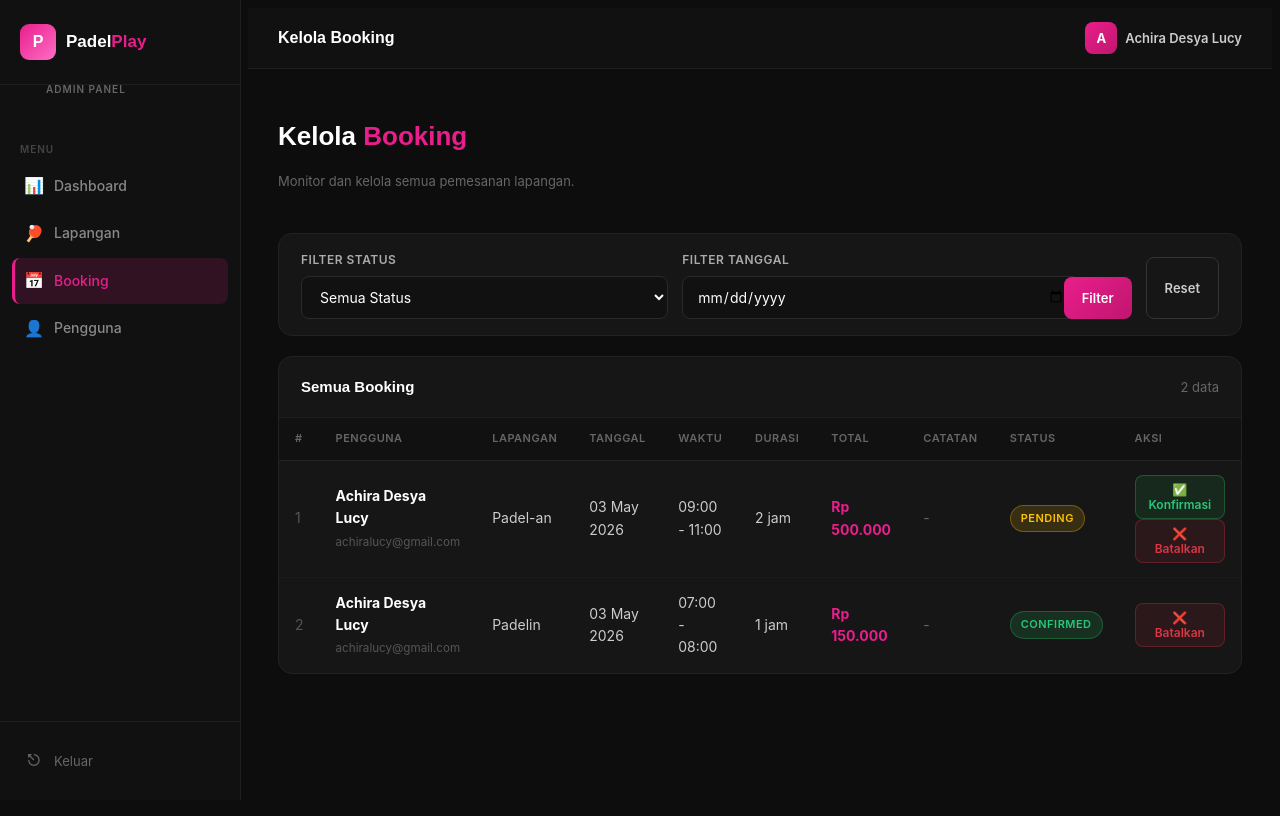
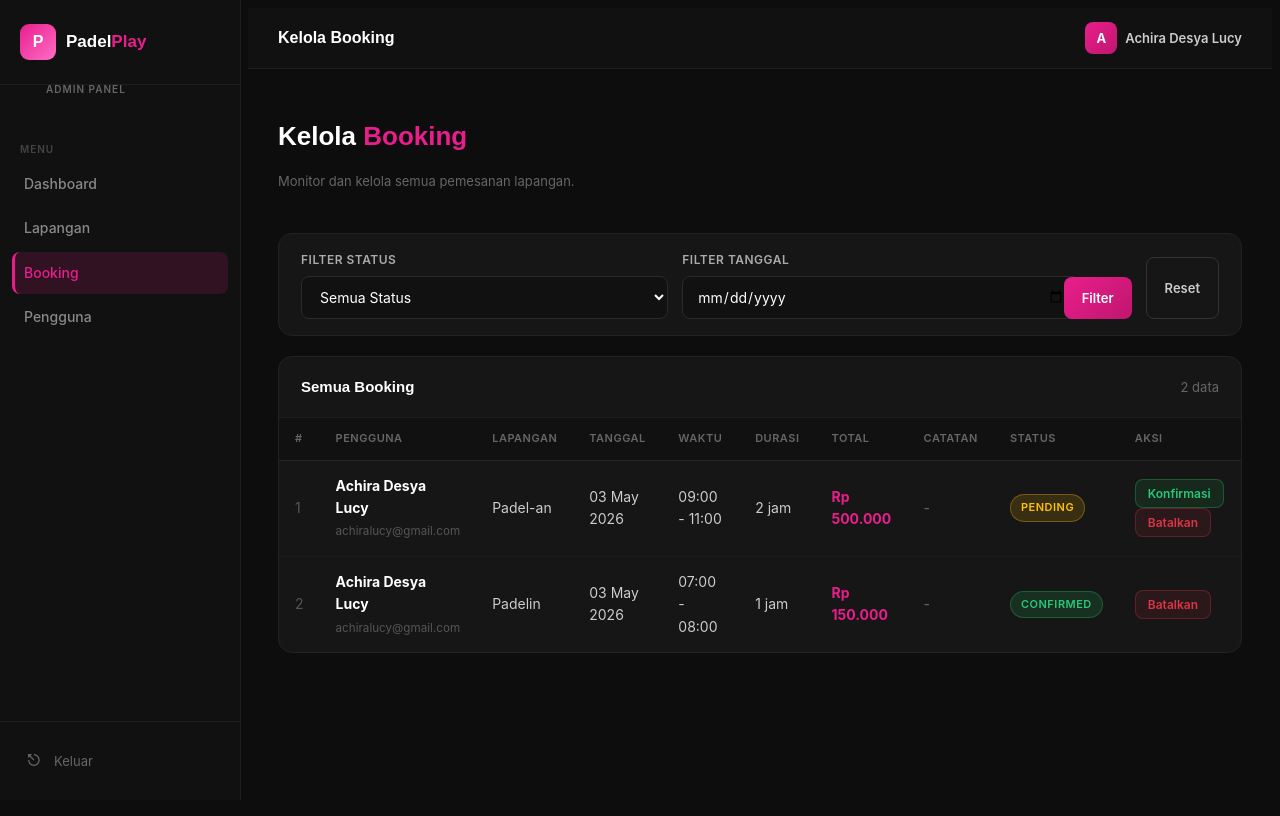
Before and after one commit to achiralucy/UAS_Kelompok1_A, a PHP site: page /booking_admin.php in a window 1280 px wide. Run offline with PHP 8.4, Linux system fonts and the light colour scheme; a user stored in the database is signed in; data comes from the database, SQL or seed files in the repository.

Commit message:
Add files via upload

```diff
--- a/padelplay/booking_admin.php
+++ b/padelplay/booking_admin.php
@@ -56,10 +56,10 @@ $bookings = $conn->query("
         <span class="sidebar-badge">Admin Panel</span>
         <ul class="sidebar-menu">
             <li class="sidebar-menu-label">Menu</li>
-            <li><a href="index_admin.php"><span class="sidebar-menu-icon">📊</span><span>Dashboard</span></a></li>
-            <li><a href="lapangan_admin.php"><span class="sidebar-menu-icon">🏓</span><span>Lapangan</span></a></li>
-            <li><a href="booking_admin.php" class="active"><span class="sidebar-menu-icon">📅</span><span>Booking</span></a></li>
-            <li><a href="kelola_admin.php"><span class="sidebar-menu-icon">👤</span><span>Pengguna</span></a></li>
+            <li><a href="index_admin.php">Dashboard</a></li>
+            <li><a href="lapangan_admin.php">Lapangan</a></li>
+            <li><a href="booking_admin.php" class="active">Booking</a></li>
+            <li><a href="kelola_admin.php">Pengguna</a></li>
         </ul>
         <div class="sidebar-footer">
             <a href="logout.php"><span class="sidebar-menu-icon">⎋</span><span>Keluar</span></a>
@@ -163,10 +163,10 @@ $bookings = $conn->query("
                                     </td>
                                     <td>
                                         <?php if ($b['status'] === 'pending'): ?>
-                                            <button class="btn btn-success btn-sm" onclick="updateStatus(<?= $b['id'] ?>, 'confirmed')">✅ Konfirmasi</button>
-                                            <button class="btn btn-danger btn-sm" onclick="updateStatus(<?= $b['id'] ?>, 'cancelled')">❌ Batalkan</button>
+                                            <button class="btn btn-success btn-sm" onclick="updateStatus(<?= $b['id'] ?>, 'confirmed')">Konfirmasi</button>
+                                            <button class="btn btn-danger btn-sm" onclick="updateStatus(<?= $b['id'] ?>, 'cancelled')">Batalkan</button>
                                         <?php elseif ($b['status'] === 'confirmed'): ?>
-                                            <button class="btn btn-danger btn-sm" onclick="updateStatus(<?= $b['id'] ?>, 'cancelled')">❌ Batalkan</button>
+                                            <button class="btn btn-danger btn-sm" onclick="updateStatus(<?= $b['id'] ?>, 'cancelled')">Batalkan</button>
                                         <?php else: ?>
                                             <span style="color:#444;">-</span>
                                         <?php endif; ?>
--- a/padelplay/booking_user.php
+++ b/padelplay/booking_user.php
@@ -192,7 +192,7 @@ if ($_SERVER['REQUEST_METHOD'] === 'POST') {
             </div>
 
             <div class="ringkasan-card">
-                <div class="ringkasan-title">📅 Ringkasan</div>
+                <div class="ringkasan-title">Ringkasan</div>
 
                 <div class="ringkasan-row">
                     <span class="label">Lapangan</span>
--- a/padelplay/index_user.php
+++ b/padelplay/index_user.php
@@ -51,7 +51,7 @@ $namaUser = $sudahLogin ? $_SESSION['user_nama'] : '';
         </p>
         <div class="hero-actions">
             <?php if ($sudahLogin): ?>
-                <a href="booking_user.php" class="btn-pink">Booking Sekarang →</a>
+                <a href="booking_user.php" class="btn-pink">Booking Sekarang</a>
                 <a href="lapangan_user.php" class="btn-outline">Lihat Lapangan</a>
             <?php else: ?>
                 <a href="register_user.php" class="btn-pink">Mulai Sekarang</a>
@@ -132,7 +132,7 @@ $namaUser = $sudahLogin ? $_SESSION['user_nama'] : '';
         <?php endif; ?>
 
         <div style="text-align:center; margin-top:30px;">
-            <a href="lapangan_user.php" class="btn-outline">Lihat Semua Lapangan →</a>
+            <a href="lapangan_user.php" class="btn-outline">Lihat Semua Lapangan</a>
         </div>
     </div>
 </section>
```
Also changed, not shown: padelplay/index_admin.php (+4 -4 lines), padelplay/kelola_admin.php (+7 -7 lines), padelplay/lapangan_admin.php (+6 -6 lines).
